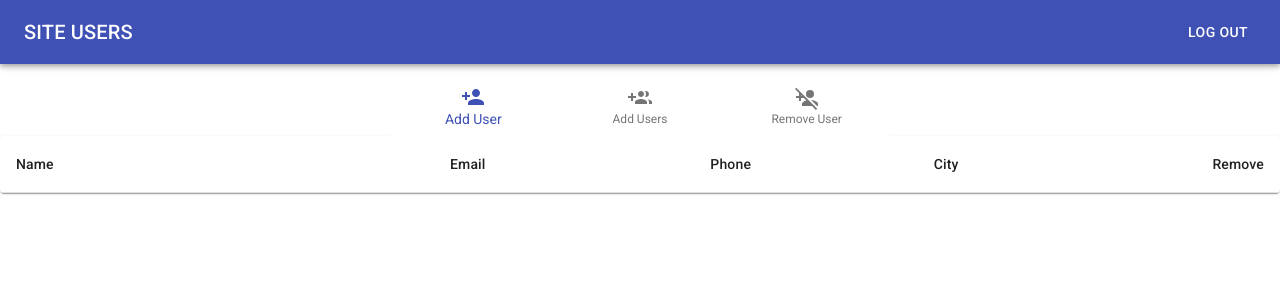
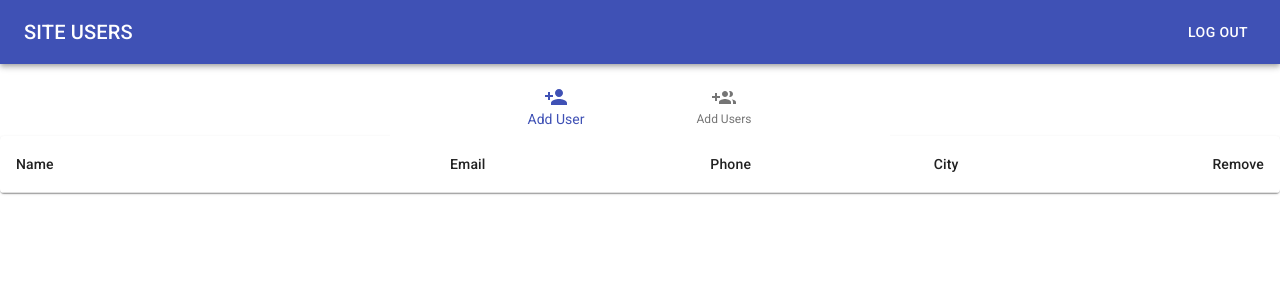
Before and after one commit to IlyaKrapivnoy/react_page_ex, a React (Create React App) app: page / in a window 1280 px wide. Shown: the top 300 px of the page. Built offline with nearby package versions, Linux system fonts and the light colour scheme.

Commit message:
remove btn

```diff
--- a/src/components/ButtonsNav.jsx
+++ b/src/components/ButtonsNav.jsx
@@ -4,7 +4,6 @@ import BottomNavigation from '@material-ui/core/BottomNavigation';
 import BottomNavigationAction from '@material-ui/core/BottomNavigationAction';
 import PersonAddIcon from '@material-ui/icons/PersonAdd';
 import GroupAddIcon from '@material-ui/icons/GroupAdd';
-import PersonAddDisabledIcon from '@material-ui/icons/PersonAddDisabled';
 import { addUserAction } from '../store/userReducer';
 import { useDispatch, useSelector } from 'react-redux';
 import Modal from '@material-ui/core/Modal';
@@ -89,10 +88,6 @@ export default function ButtonsNav() {
                         label='Add Users'
                         icon={<GroupAddIcon />}
                     />
-                    <BottomNavigationAction
-                        label='Remove User'
-                        icon={<PersonAddDisabledIcon />}
-                    />
                 </BottomNavigation>
                 <Modal
                     aria-labelledby='transition-modal-title'
```
